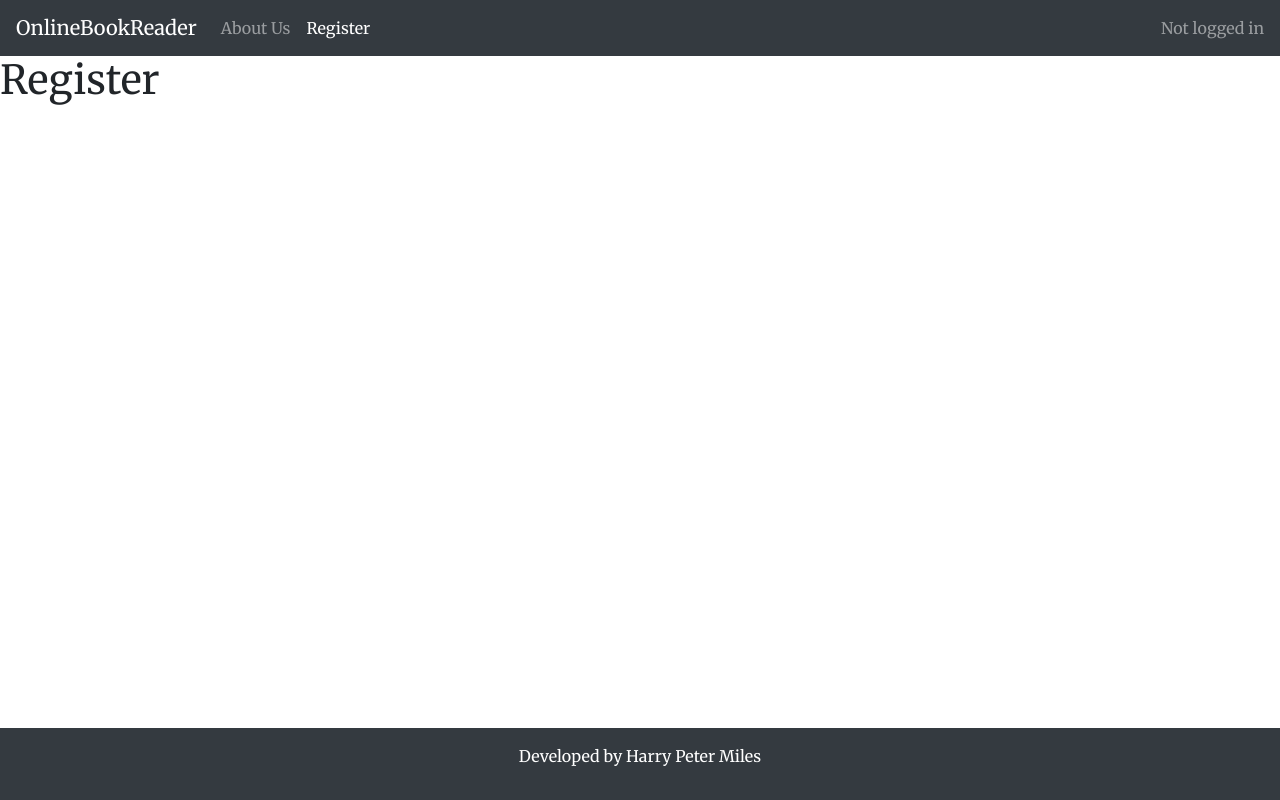
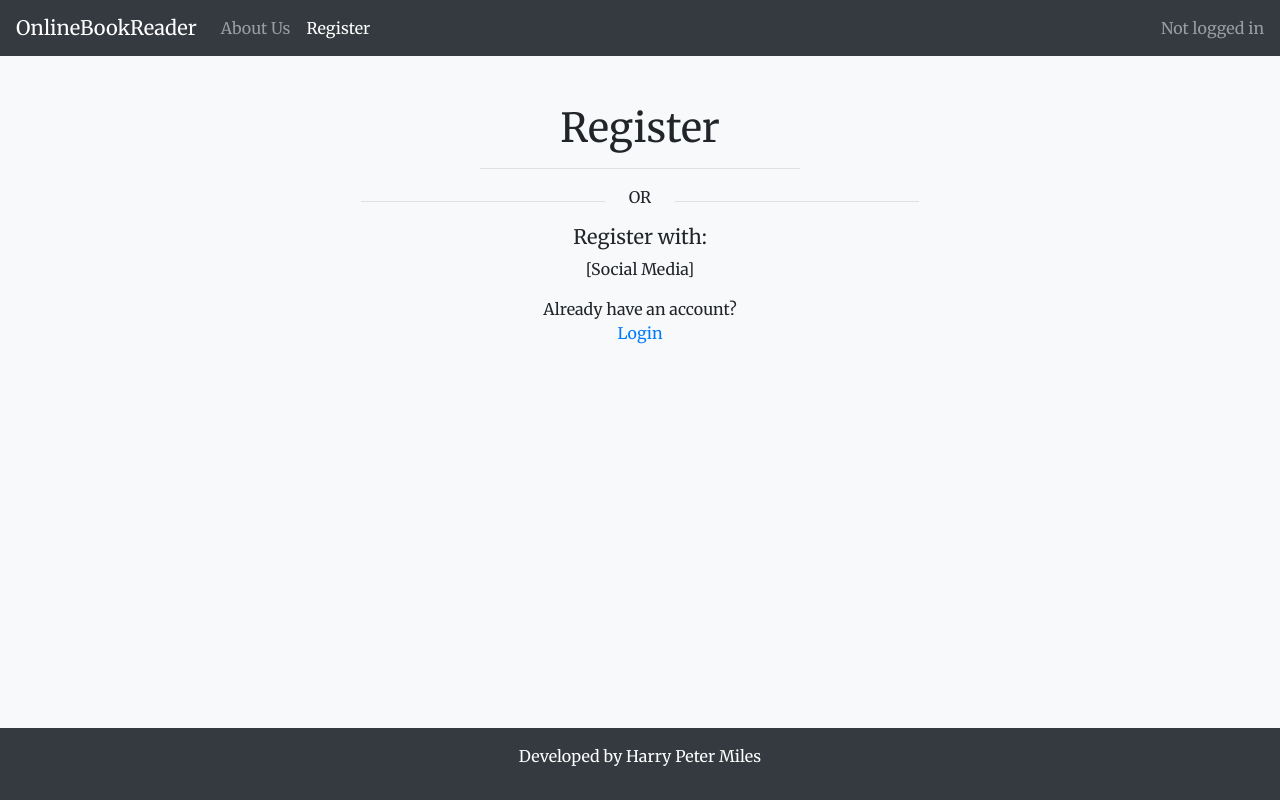
Before and after one commit to harrypmdev/online-book-reader, a Django app: page /register/ in a window 1280 px wide. Run offline with Django 5.2, Linux system fonts and the light colour scheme.

Commit message:
feat: add basic layout for register page

```diff
--- a/books/templates/books/register.html
+++ b/books/templates/books/register.html
@@ -1,5 +1,16 @@
 {% extends 'base.html' %}
 {% load static %}
 {% block content %}
-    <h1>Register</h1>
+    <h1 class="text-center mt-5">Register</h1>
+    <hr class="w-25">
+    <div class="d-flex justify-content-center">
+        <hr class="col-2 mr-4">
+        <p>OR</p>
+        <hr class="col-2 ml-4">
+    </div>
+    <section class="text-center ">
+        <h2 class="h5">Register with:</h2>
+        <p>[Social Media]</p>
+        <p>Already have an account? <a href=""><br>Login</a></p>
+    </section>
 {% endblock content %}
--- a/templates/base.html
+++ b/templates/base.html
@@ -22,7 +22,7 @@
     <!-- Custome CSS -->
     <link rel="stylesheet" href="{% static 'css/style.css' %}">
 </head>
-<body class="d-flex flex-column h-100 main-bg">
+<body class="d-flex flex-column h-100 bg-light">
     <main>
         <!-- Navbar -->
         <nav class="navbar navbar-expand-lg navbar-dark bg-dark py-2 px-3">
```
